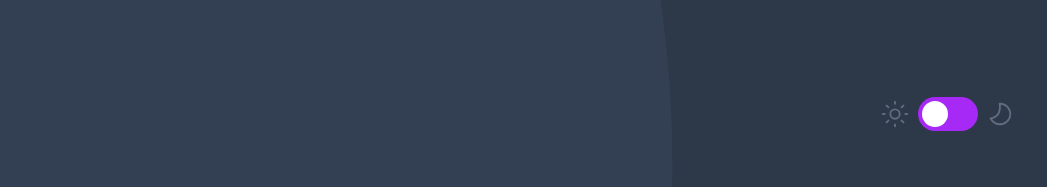
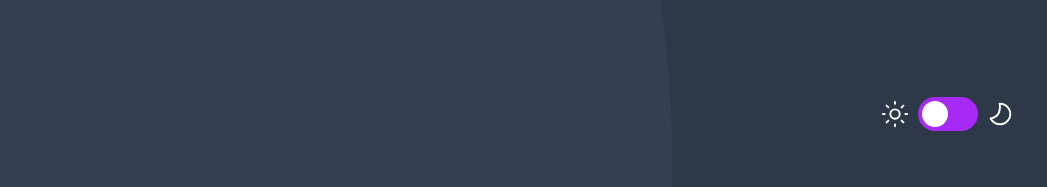
Before and after one commit to marcus-hill/Frontend-App-Quiz, a React (Vite) app in the folder quiz/: page / in a window 1280 px wide. Shown: the top 187 px of the page, without its empty margins (116-1163 px from the left). Built offline with nearby package versions, Linux system fonts and the light colour scheme.

Commit message:
Fix theme icons

```diff
--- a/quiz/src/App.jsx
+++ b/quiz/src/App.jsx
@@ -68,12 +68,12 @@ function App() {
         <div className="topSection">
           {(quizStarted || currentScreen === "results") && <DisplayCategory currentCategory={currentCategory}></DisplayCategory>}
           <div className="theme-selector">
-            <img className="icon" src={iconSunDark} />
+            {theme === "light" ? <img className="icon" src={iconSunDark} /> : <img className="icon" src={iconSunLight} />}
             <label class="switch">
               <input type="checkbox" onChange={handleThemeChange} />
               <span class="slider round"></span>
             </label>
-            <img className="icon" src={iconMoonDark} />
+            {theme === "light" ? <img className="icon" src={iconMoonDark} /> : <img className="icon" src={iconMoonLight} />}
           </div>
         </div>
         {currentScreen === "home" && <HomeScreen currentCategory={currentCategory} setCurrentCategory={setCurrentCategory}></HomeScreen>}
```
